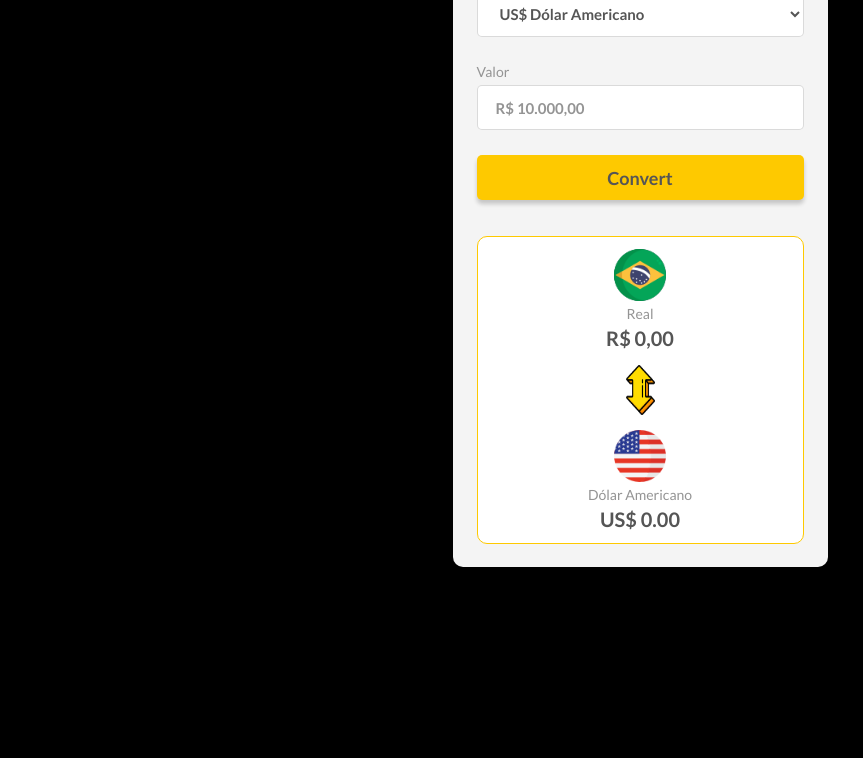
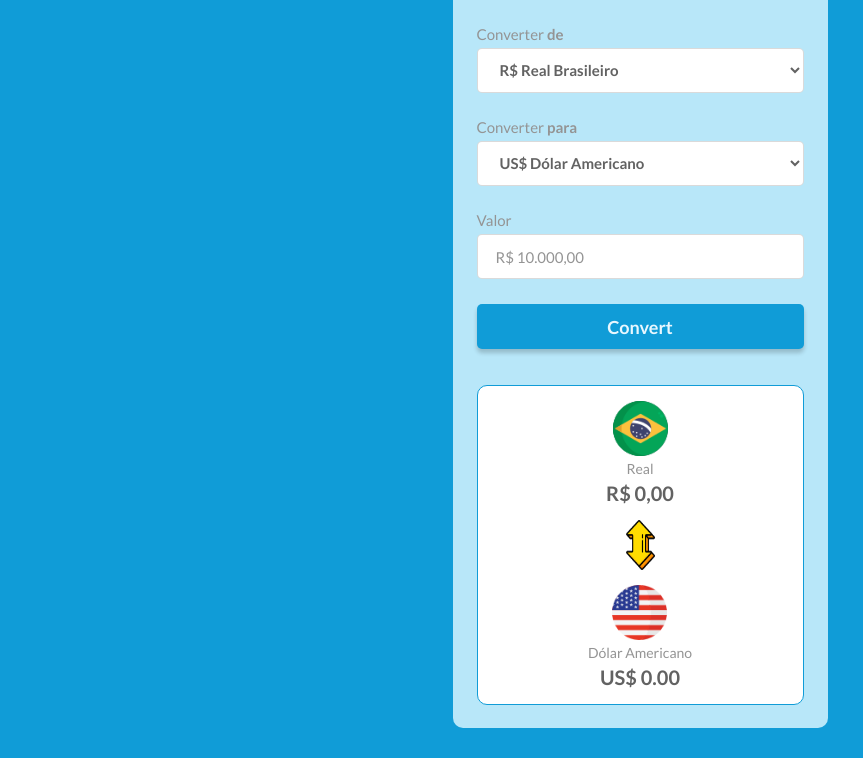
Before and after one commit to ailtonjunior11/conversor-de-moedas-2.0, a plain HTML site: page index.html in a window 1280 px wide. Shown: the part 268-1026 px from the top of the page, without its empty margins (0-863 px from the left). Before the commit the page ends 865 px from the top, so only its background shows below. Drawn offline with Linux system fonts and the light colour scheme.

Commit message:
Alterações no styles.css, root, body, logo, main, label, input, button, section, currency-box.

```diff
--- a/styles.css
+++ b/styles.css
@@ -1,11 +1,11 @@
 /* root - variables */
 :root {
-  --color-yellow: #fec900;
   --color-withe: #ffffff;
-  --color-black: #000000;
+  --color-main: #109cd7;
   --color-gray: #949494;
-  --color-gray-light: #f4f4f4;
-  --color-gray-darck: #555555;
+  --color-gray-darck: #333333c4;
+  --color-primary: #b8e7f9;
+  --color-secondary: #e8f7fe;
 }
 
 /* reset */
@@ -19,18 +19,12 @@
 
 /* styles */
 body {
-  background-color: var(--color-black);
-}
-
-.logo {
-  display: flex;
-  justify-content: center;
-  gap: 30px;
-  margin: 20px auto;
+  background-color: var(--color-main);
 }
 
 .logo-img {
-  height: 100px;
+  display: block;
+  margin: 0 auto;
 }
 
 main {
@@ -38,11 +32,11 @@ main {
   margin: 0 auto 30px;
   padding: 40px 24px 23px;
   border-radius: 10px;
-  background-color: var(--color-gray-light);
+  background-color: var(--color-primary);
 }
 
 label {
-  font-size: 14px;
+  font-size: 15px;
   color: var(--color-gray);
 }
 
@@ -64,6 +58,7 @@ input {
 input {
   cursor: text;
   margin-bottom: 0;
+  font-weight: 400;
 }
 
 input::placeholder {
@@ -79,8 +74,8 @@ button {
   cursor: pointer;
   border: none;
   border-radius: 5px;
-  color: var(--color-gray-darck);
-  background-color: var(--color-yellow);
+  color: var(--color-secondary);
+  background-color: var(--color-main);
   box-shadow: 0 4px 4px #00000031;
 }
 
@@ -99,9 +94,9 @@ section {
   gap: 15px;
   width: 100%;
   margin-top: 36px;
-  padding: 12px 0;
+  padding: 15px 0;
   border-radius: 10px;
-  border: solid 1px var(--color-yellow);
+  border: solid 1px var(--color-main);
   background-color: var(--color-withe);
 }
 
@@ -130,5 +125,5 @@ section {
 }
 
 .currency-box img {
-  height: 52px;
+  height: 55px;
 }
```
